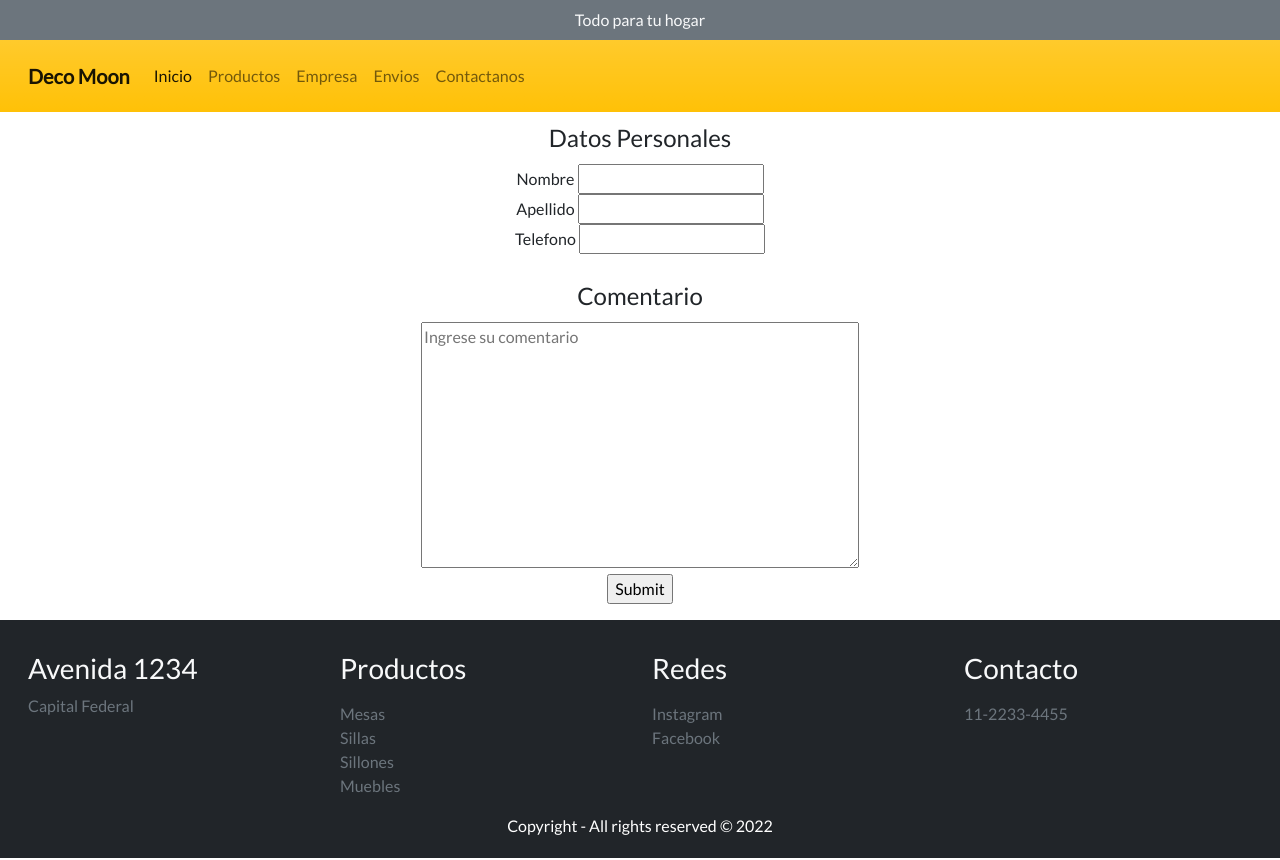
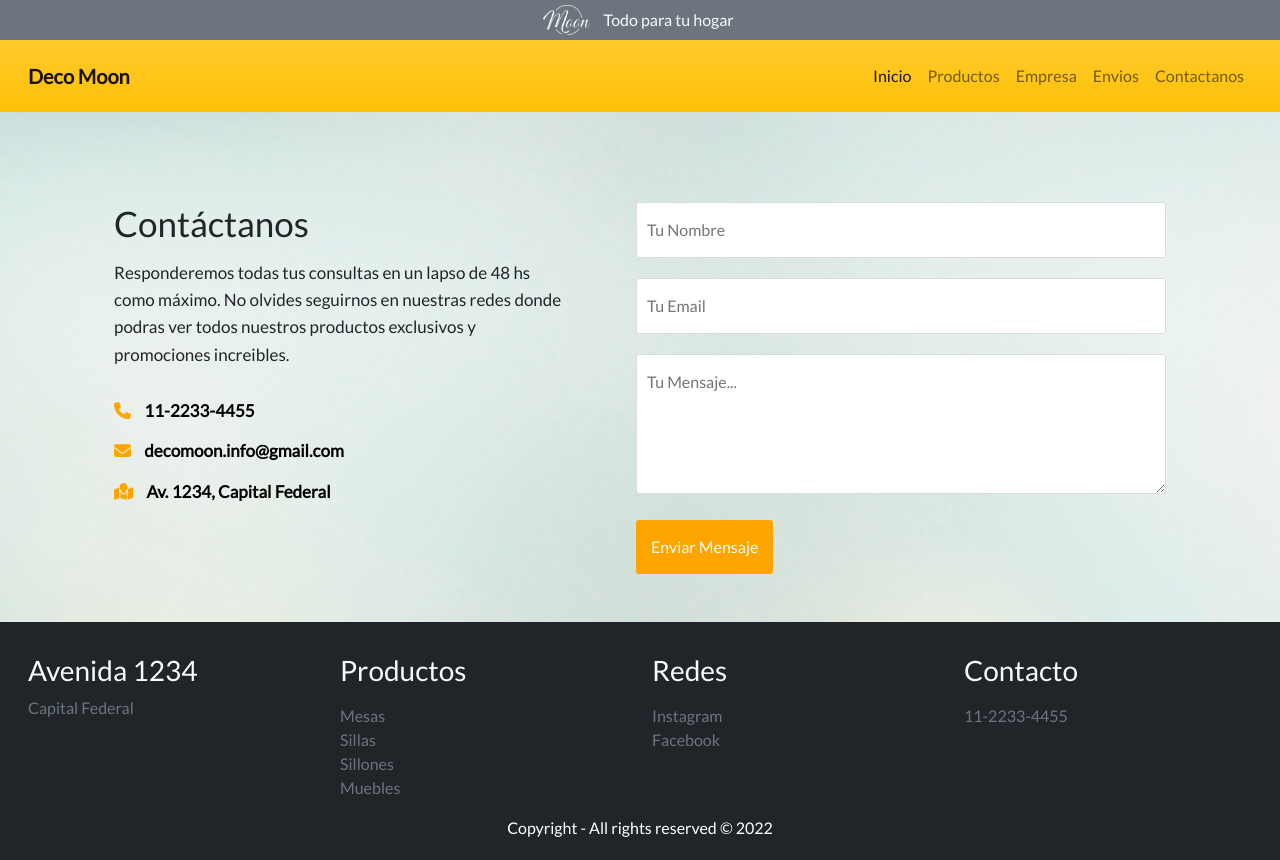
Before and after one commit to nicolasluna1991/proyecto_final, a website: page pages/contacto.html in a window 1280 px wide. Drawn offline with nearby package versions, Linux system fonts and the light colour scheme; files that its build step writes are made by us from their sources.

Commit message:
modificacion de contacto.html

```diff
--- a/css/estilos.css
+++ b/css/estilos.css
@@ -12,3 +12,79 @@ body{
         width:90% !important
     }
 }
+
+.logotipo{
+    height: 40px;
+    padding: 5px;
+}
+
+#fondo-body{
+    background: url("../assets/imagenes/fondo-body.jpg");
+    height: auto;
+    width: auto;
+
+}
+
+@import url('https://fonts.googleapis.com/css2?family=Open+Sans:wght@400;700&display=swap');
+
+.container-form{
+    position:relative;
+    width: 100%;
+    max-width: 1100px;
+    margin: auto;
+    display: grid;
+    grid-template-columns: repeat(2,1fr);
+    grid-gap: 50px;
+    margin-top: 90px;
+}
+.container-form h2{
+    margin-bottom: 15px;
+    font-size: 35px
+}
+.container-form p{
+    font-size: 17px;
+    line-height: 1.6;
+    margin-bottom: 30px;
+}
+.container-form a{
+    font-size: 17px;
+    display: inline-block;
+    text-decoration: none;
+    width: 100%;
+    margin-bottom: 15px;
+    color: black;
+    font-weight: 700;
+}
+.container-form a i{
+    color: orange;
+    margin-right: 10px;
+}
+.container-form form .campo, textarea{
+    width: 100%;
+    padding: 15px 10px;
+    font-size: 16px;
+    border: 1px solid #dbdbdb;
+    margin-bottom: 20px;
+    border-radius: 3px;
+    outline: 0px;
+}
+.container-form form textarea{
+    max-width: 530px;
+    min-width: 530px;
+    min-height: 140px;
+    max-height: 150px;
+}
+.container-form .btn-enviar{
+    padding: 15px;
+    font-size: 16px;
+    border: none;
+    outline: 0px;
+    background: orange;
+    color: white;
+    border-radius: 3px;
+    cursor: pointer;
+    transition: all 300ms ease;
+}
+.container-form .btn-enviar:hover{
+    background: #fb8500;
+}
--- a/pages/contacto.html
+++ b/pages/contacto.html
@@ -6,13 +6,15 @@
     <meta name="viewport" content="width=device-width, initial-scale=1">
     <!-- Bootstrap CSS -->
     <link href="https://cdn.jsdelivr.net/npm/bootstrap@5.1.3/dist/css/bootstrap.min.css" rel="stylesheet" integrity="sha384-1BmE4kWBq78iYhFldvKuhfTAU6auU8tT94WrHftjDbrCEXSU1oBoqyl2QvZ6jIW3" crossorigin="anonymous">
-    <link rel="stylesheet" href="./css/estilos.css">
+    <link rel="stylesheet" href="../css/estilos.css">
     <link rel="stylesheet" href="https://unpkg.com/aos@next/dist/aos.css" />
+    <script src="https://kit.fontawesome.com/eb496ab1a0.js" crossorigin="anonymous"></script>
     <title>Deco Moon</title>
   </head>
-  <body>
+  <body id="fondo-body">
     <!--====ENCABEZADO======-->
     <header data-aos="fade-down" class="container-fluid bg-secondary d-flex justify-content-center ">
+      <img class="logotipo" src="../assets/imagenes/Logo.png">
         <p class="text-light mb-0 p-2 fs-6">Todo para tu hogar</p>
     </header>
     <nav data-aos="fade-down" class="navbar navbar-expand-lg navbar-light bg-warning bg-gradient p-3" id="menu_nav">
@@ -21,51 +23,52 @@
           <button class="navbar-toggler" type="button" data-bs-toggle="collapse" data-bs-target="#navbarNav" aria-controls="navbarNav" aria-expanded="false" aria-label="Toggle navigation">
             <span class="navbar-toggler-icon"></span>
           </button>
-          <div class="collapse navbar-collapse" id="navbarNav">
+          <div class="collapse navbar-collapse flex-row-reverse bd-highlight" id="navbarNav">
             <ul class="navbar-nav">
               <li class="nav-item">
-                <a class="nav-link active" aria-current="page" href="../index.html">Inicio</a>
+                <a class="nav-link active d-flex flex-row-reverse bd-highlight" aria-current="page" href="../index.html">Inicio</a>
               </li>
               <li class="nav-item">
-                <a class="nav-link" href="./productos.html">Productos</a>
+                <a class="nav-link d-flex flex-row-reverse bd-highlight" href="./productos.html">Productos</a>
               </li>
               <li class="nav-item">
-                <a class="nav-link" href="./empresa.html">Empresa</a>
+                <a class="nav-link d-flex flex-row-reverse bd-highlight" href="./empresa.html">Empresa</a>
               </li>
               <li class="nav-item">
-                <a class="nav-link" href="./envios.html">Envios</a>
+                <a class="nav-link d-flex flex-row-reverse bd-highlight" href="./envios.html">Envios</a>
               </li>
               <li class="nav-item">
-                <a class="nav-link" href="./contacto.html">Contactanos</a>
+                <a class="nav-link d-flex flex-row-reverse bd-highlight" href="./contacto.html">Contactanos</a>
               </li>
             </ul>
           </div>
         </div>
       </nav>
-        <section class="container-fluid justify-content-center text-center mt-2 mb-3 d-flex" id="formulario">
-        <form class="container-fluid justify-content-center">
-            <fieldset class="container-fluid" >
-             <legend>Datos Personales</legend>
-             <label for="nombre" >Nombre</label>
-             <input type="text" id="nombre" name="nombre">
-             <br>
-              <label for="apellido" >Apellido</label>
-             <input type="text" id="apellido" name="apellido">
-             <br>
-              <label for="telefono" >Telefono</label>
-              <input type="text" id="telefono" name="telefono">
-            </fieldset>
-              <br>
-             <fieldset class="container-fluid">
-             <legend class="container-fluid" >Comentario</legend>
-              <textarea id="comentario" name="comentario" placeholder="Ingrese su comentario" cols="50" rows="10"></textarea>
-              <br>
-              <input type="submit">
-              </fieldset>
+
+      <!--====INICIO DEL FORMULARIO======-->
+
+      <div class="container-form container-fluid">
+        <div class="info-form container-fluid">
+            <h2>Contáctanos</h2>
+            <p>Responderemos todas tus consultas en un lapso de 48 hs como máximo.
+              No olvides seguirnos en nuestras redes donde podras ver todos nuestros
+               productos exclusivos y promociones increibles.
+            </p>
+            <a href="#"><i class="fa fa-phone"></i> 11-2233-4455</a>
+            <a href="#"><i class="fa fa-envelope"></i> decomoon.info@gmail.com</a>
+            <a href="#"><i class="fa fa-map-marked"></i> Av. 1234, Capital Federal</a>
+        </div>
+        <form id="formulario-form" class="container-fluid" action="#" autocomplete="off">
+            <input type="text" name="nombre" placeholder="Tu Nombre" class="campo">
+            <input type="email" name="email" placeholder="Tu Email" class="campo">
+            <textarea name="mensaje" placeholder="Tu Mensaje..."></textarea>
+            <input type="submit" name="enviar" value="Enviar Mensaje" class="btn-enviar">
         </form>
-        </section>
+    </div>
+        <!--====FIN DEL FORMULARIO======-->
+
         <footer>
-            <div data-aos="fade-up" class="container-fluid">
+            <div data-aos="fade-up" class="container-fluid mt-5">
               <div class="row p-3 pb-1 bg-dark">
                 <div class="col xs-12 col-md-6 col-lg-3 mt-3">
                 <p class="h3 text-light">Avenida 1234</p>
```
Also changed, not shown: index.html (+11 -10 lines), package.json (added, +15 -0 lines), pages/empresa.html (+8 -7 lines), pages/envios.html (+9 -8 lines), pages/productos.html (+8 -7 lines), assets/imagenes/carousel_1a.png (added), assets/imagenes/carousel_2a.png (added), assets/imagenes/carousel_3a.png (added), assets/imagenes/fondo-body.jpg (added), css/styles.css (added), scss/styles.scss (added), 1 other file.
